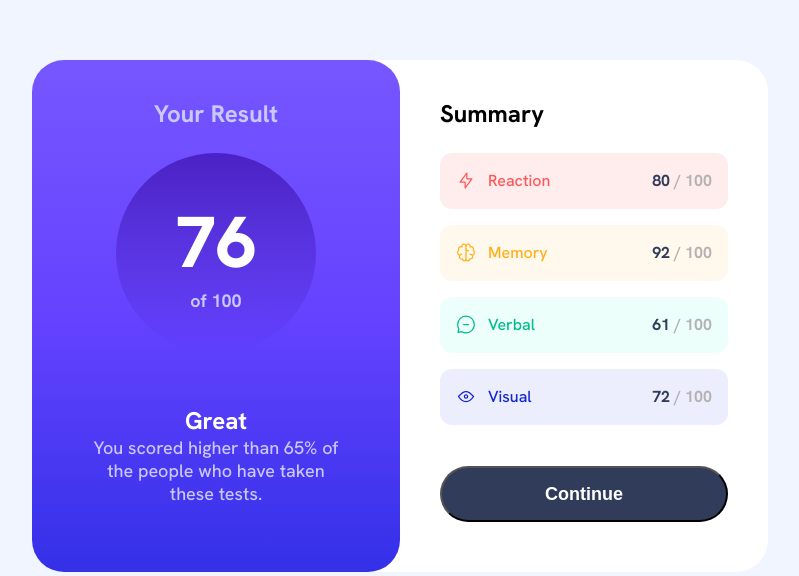
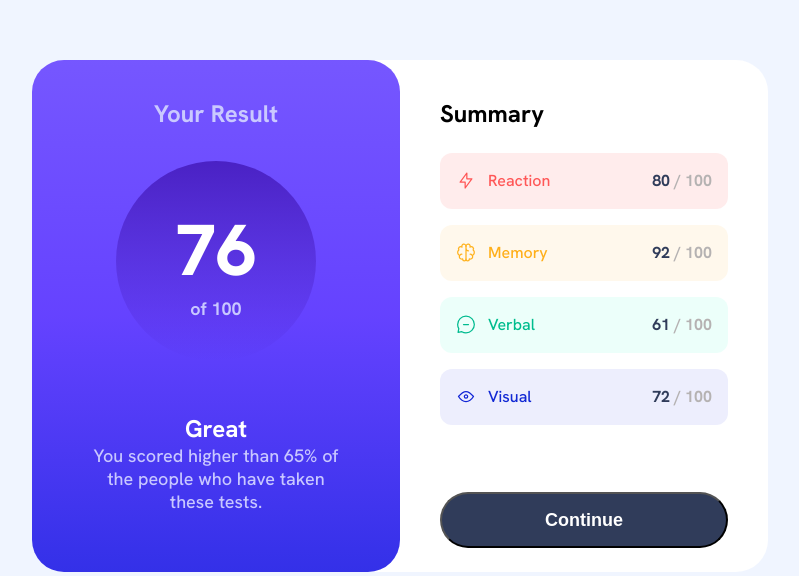
Before and after one commit to Volodymyrquo/result-summary, a plain HTML site: page index.html in a window 1280 px wide. Shown: the part 224-800 px from the top of the page, without its empty margins (240-1039 px from the left). Drawn offline with Linux system fonts and the light colour scheme.

Commit message:
Fix margins

```diff
--- a/style.css
+++ b/style.css
@@ -94,6 +94,7 @@ header {
   @media (min-width: 30rem) {
     width: 12.5rem;
     height: 12.5rem;
+    margin-top: 8px;
     & div {
       font-size: 72px;
     }
@@ -215,6 +216,8 @@ footer {
     @media (min-width: 30rem) {
       width: 288px;
       cursor: pointer;
+      margin-top: 26px;
+
       &:hover {
         background-image: linear-gradient(
           to right,
```
